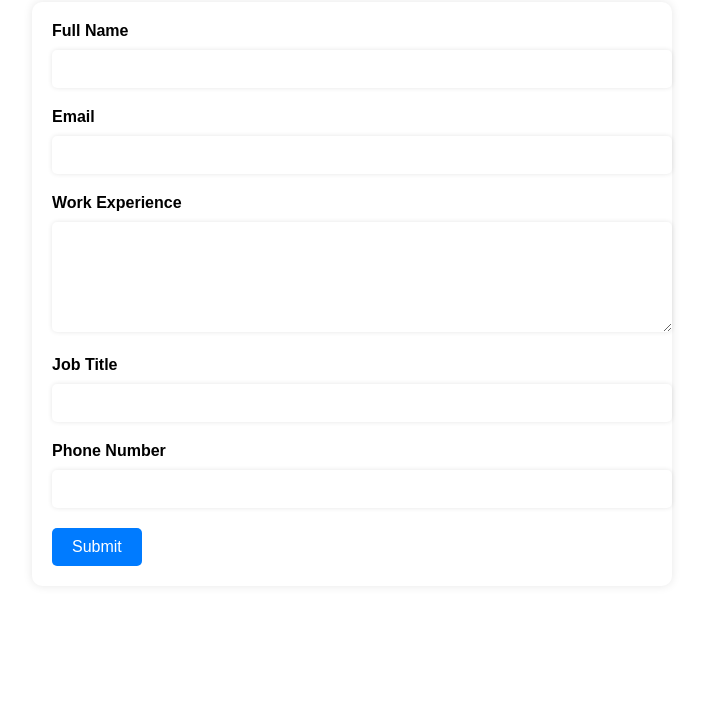
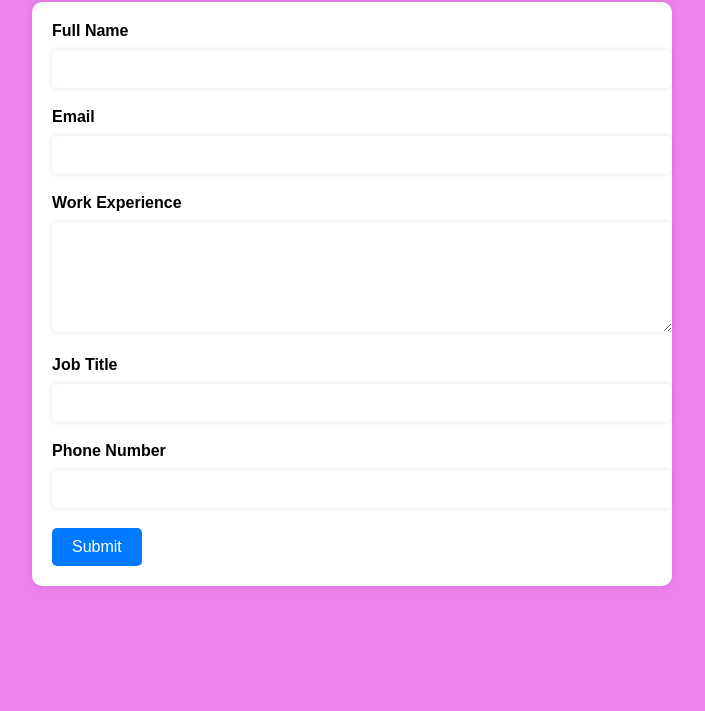
Before and after one commit to arohyadav/nodecicd, a website: page index.html in a window 1280 px wide. Shown: the part 89-800 px from the top of the page, without its empty margins (288-993 px from the left). Drawn offline with Linux system fonts and the light colour scheme.

Commit message:
Update index.html

```diff
--- a/index.html
+++ b/index.html
@@ -5,7 +5,7 @@
 	<style>
 		body {
 			font-family: Arial, sans-serif;
-			background-color: white;
+			background-color: violet;
 			padding: 10px;
 		}
 		h1 {
```
